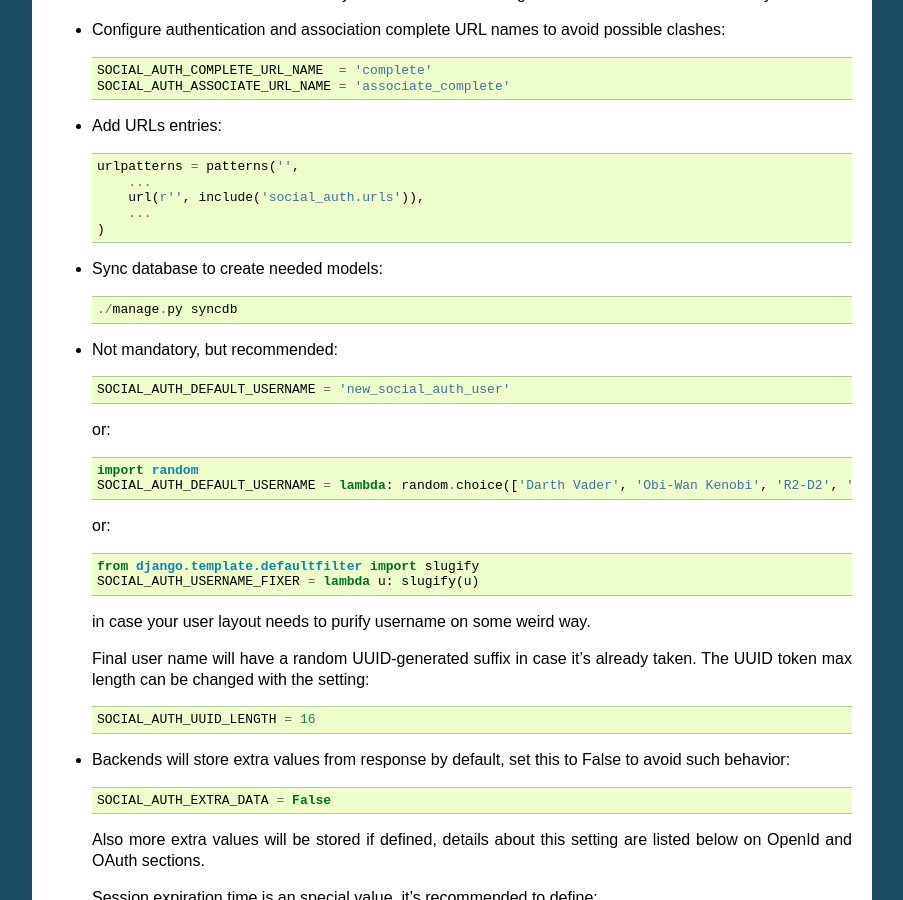
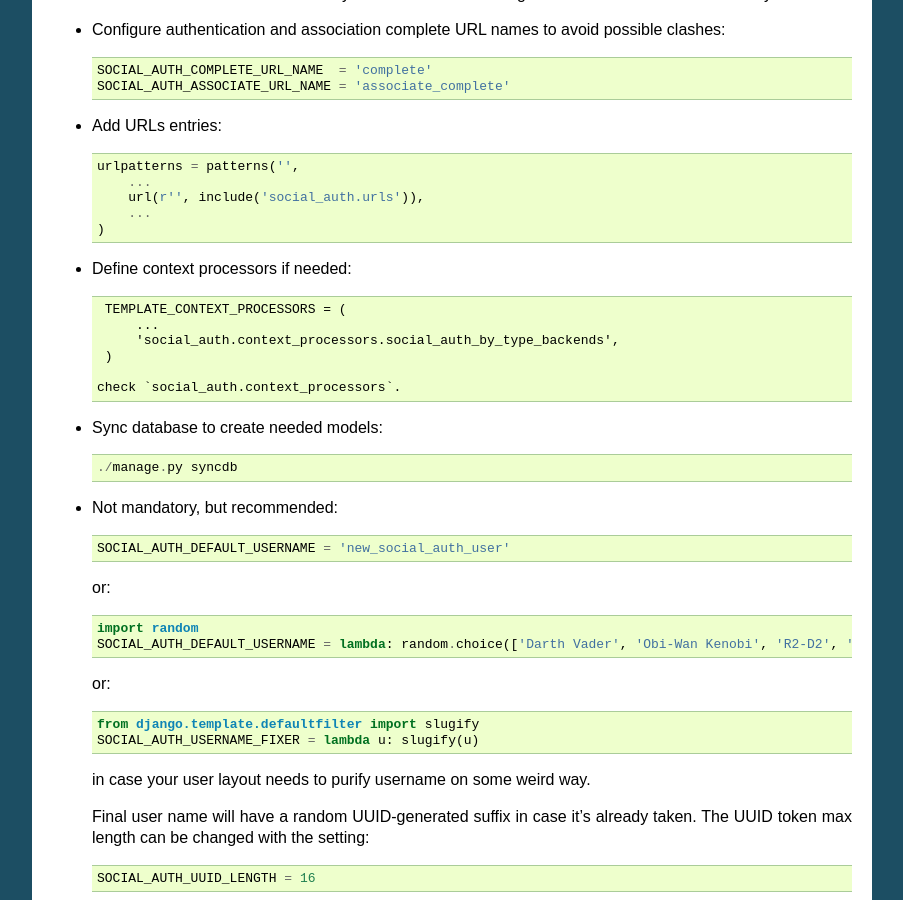
Before and after one commit to devs-cloud/django-social-auth-module, a Sphinx documentation site: the page built from doc/configuration.rst, in a window 1280 px wide and 900 px high, scrolled down 1702 px. Shown: the whole window, without its empty margins (198-1101 px from the left). Built offline with Sphinx 7.4.7, drawn with Linux system fonts in a browser that asks for light colours.

Commit message:
Document context processors. Refs gh-113

```diff
--- a/doc/configuration.rst
+++ b/doc/configuration.rst
@@ -107,6 +107,15 @@ Configuration
         ...
     )
 
+- Define context processors if needed::
+
+    TEMPLATE_CONTEXT_PROCESSORS = (
+        ...
+        'social_auth.context_processors.social_auth_by_type_backends',
+    )
+
+   check `social_auth.context_processors`.
+
 - Sync database to create needed models::
 
     ./manage.py syncdb
```
Also changed, not shown: README.rst (+9 -0 lines).
